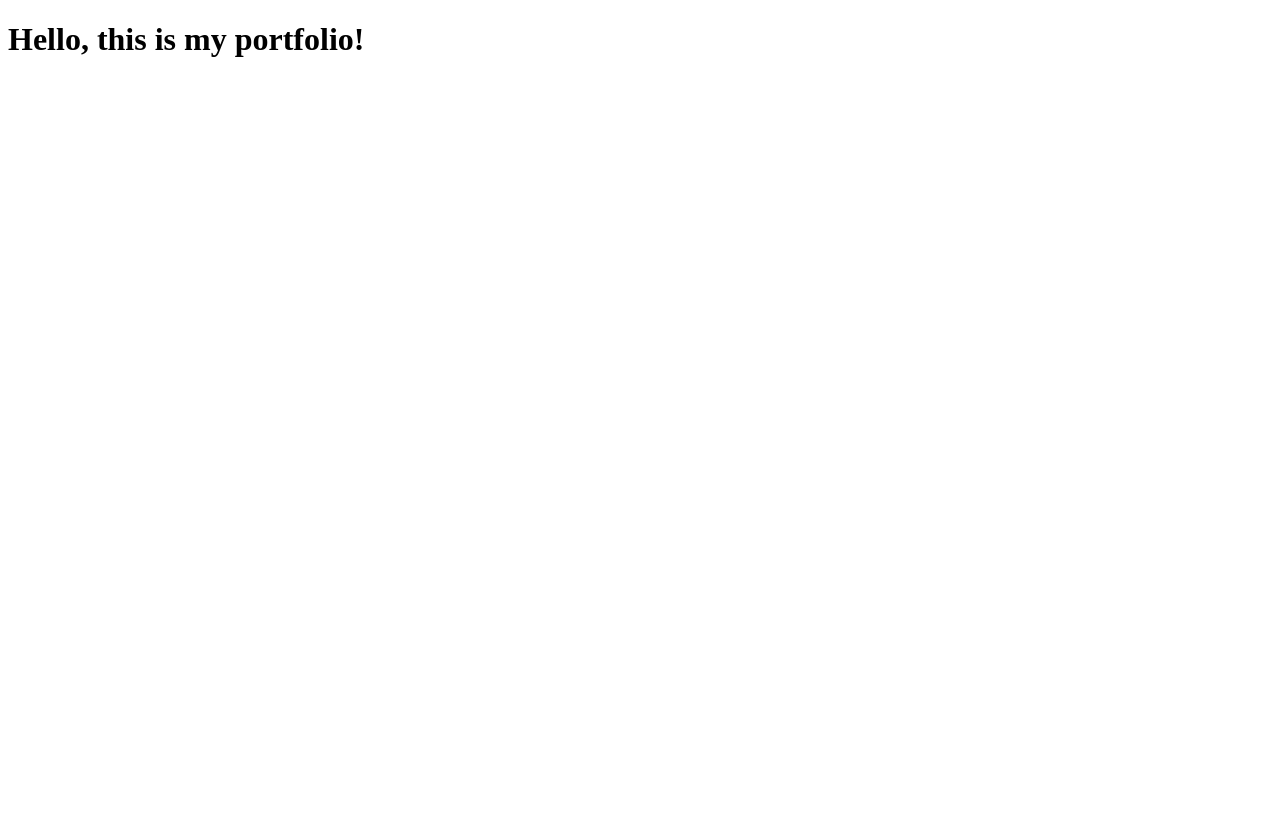
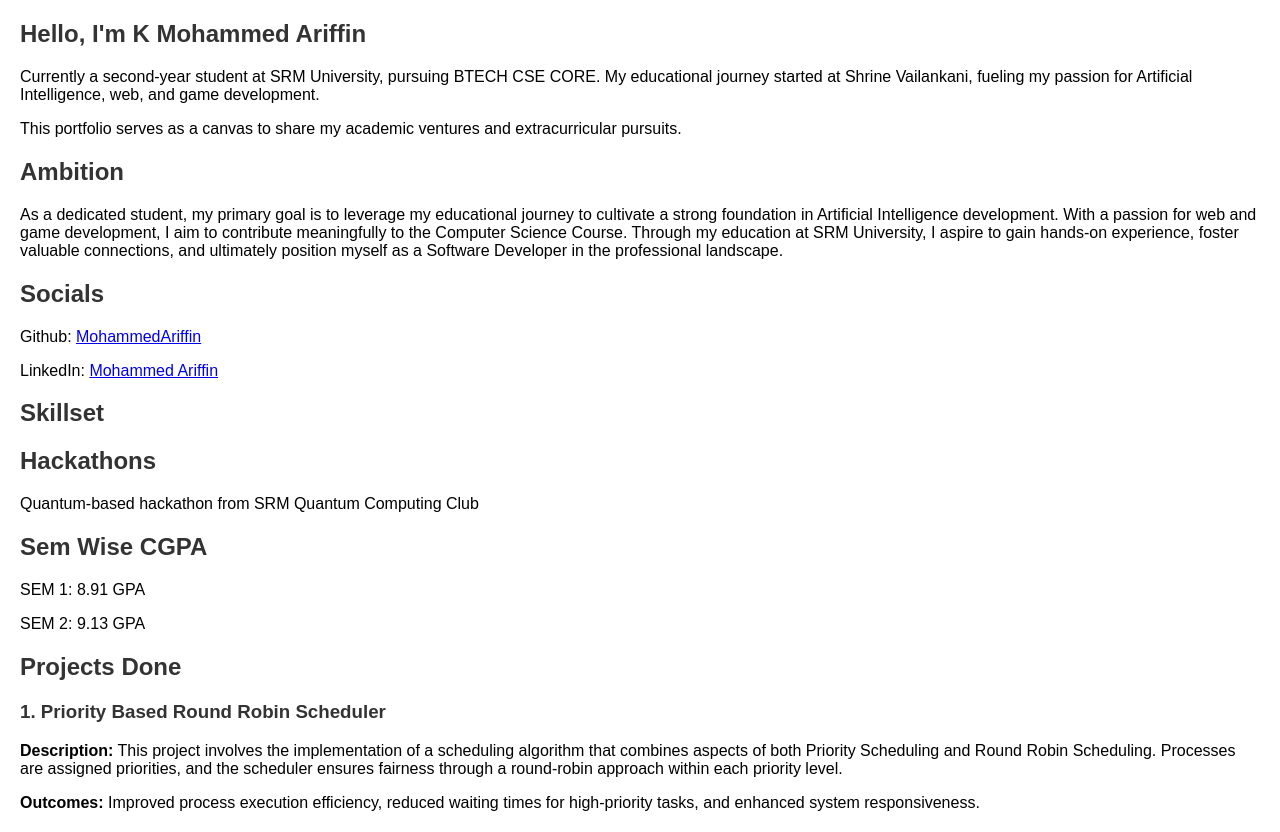
Before and after one commit to MohammedAriffin/MohammedAriffin.github.io, a plain HTML site: page index.html in a window 1280 px wide. Before the commit the page ends 800 px from the top, so only its background shows below. Drawn offline with Linux system fonts and the light colour scheme.

Commit message:
Update index.html

```diff
--- a/index.html
+++ b/index.html
@@ -3,10 +3,69 @@
 <head>
     <meta charset="UTF-8">
     <meta name="viewport" content="width=device-width, initial-scale=1.0">
-    <title>Your Name - Portfolio</title>
+    <title>Mohammed Ariffin - Portfolio</title>
+    <style>
+        /* Add your custom CSS styles here */
+        body {
+            font-family: 'Arial', sans-serif;
+            margin: 20px;
+        }
+        h1, h2, h3 {
+            color: #333;
+        }
+        /* Add more styles as needed */
+    </style>
 </head>
 <body>
-    <h1>Hello, this is my portfolio!</h1>
-    <!-- Add more HTML content here -->
+
+    <!-- Introduction Section -->
+    <section>
+        <h1>Hello, I'm K Mohammed Ariffin</h1>
+        <p>Currently a second-year student at SRM University, pursuing BTECH CSE CORE. My educational journey started at Shrine Vailankani, fueling my passion for Artificial Intelligence, web, and game development.</p>
+        <p>This portfolio serves as a canvas to share my academic ventures and extracurricular pursuits.</p>
+    </section>
+
+    <!-- Ambition Section -->
+    <section>
+        <h2>Ambition</h2>
+        <p>As a dedicated student, my primary goal is to leverage my educational journey to cultivate a strong foundation in Artificial Intelligence development. With a passion for web and game development, I aim to contribute meaningfully to the Computer Science Course. Through my education at SRM University, I aspire to gain hands-on experience, foster valuable connections, and ultimately position myself as a Software Developer in the professional landscape.</p>
+    </section>
+
+    <!-- Socials Section -->
+    <section>
+        <h2>Socials</h2>
+        <p>Github: <a href="https://github.com/MohammedAriffin">MohammedAriffin</a></p>
+        <p>LinkedIn: <a href="https://www.linkedin.com/in/mohammed-ariffin-5388b8286">Mohammed Ariffin</a></p>
+    </section>
+
+    <!-- Skillset Section -->
+    <section>
+        <h2>Skillset</h2>
+        <!-- Add your skills, programming languages, data structures, etc. here -->
+    </section>
+
+    <!-- Hackathons Section -->
+    <section>
+        <h2>Hackathons</h2>
+        <p>Quantum-based hackathon from SRM Quantum Computing Club</p>
+    </section>
+
+    <!-- Sem Wise CGPA Section -->
+    <section>
+        <h2>Sem Wise CGPA</h2>
+        <p>SEM 1: 8.91 GPA</p>
+        <p>SEM 2: 9.13 GPA</p>
+    </section>
+
+    <!-- Projects Section -->
+    <section>
+        <h2>Projects Done</h2>
+        <h3>1. Priority Based Round Robin Scheduler</h3>
+        <p><strong>Description:</strong> This project involves the implementation of a scheduling algorithm that combines aspects of both Priority Scheduling and Round Robin Scheduling. Processes are assigned priorities, and the scheduler ensures fairness through a round-robin approach within each priority level.</p>
+        <p><strong>Outcomes:</strong> Improved process execution efficiency, reduced waiting times for high-priority tasks, and enhanced system responsiveness.</p>
+
+        <!-- Add details for other projects similarly -->
+    </section>
+
 </body>
 </html>
```
